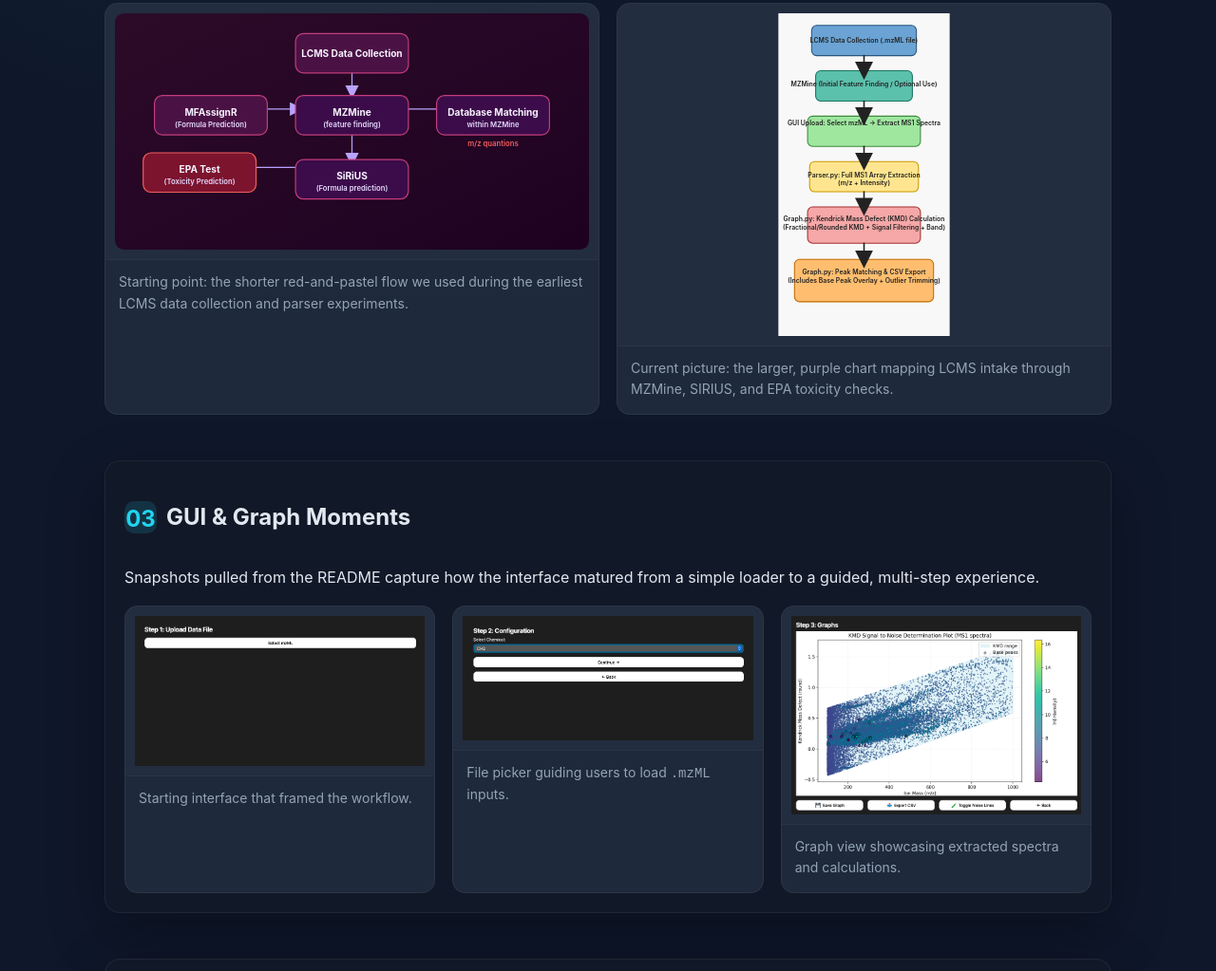
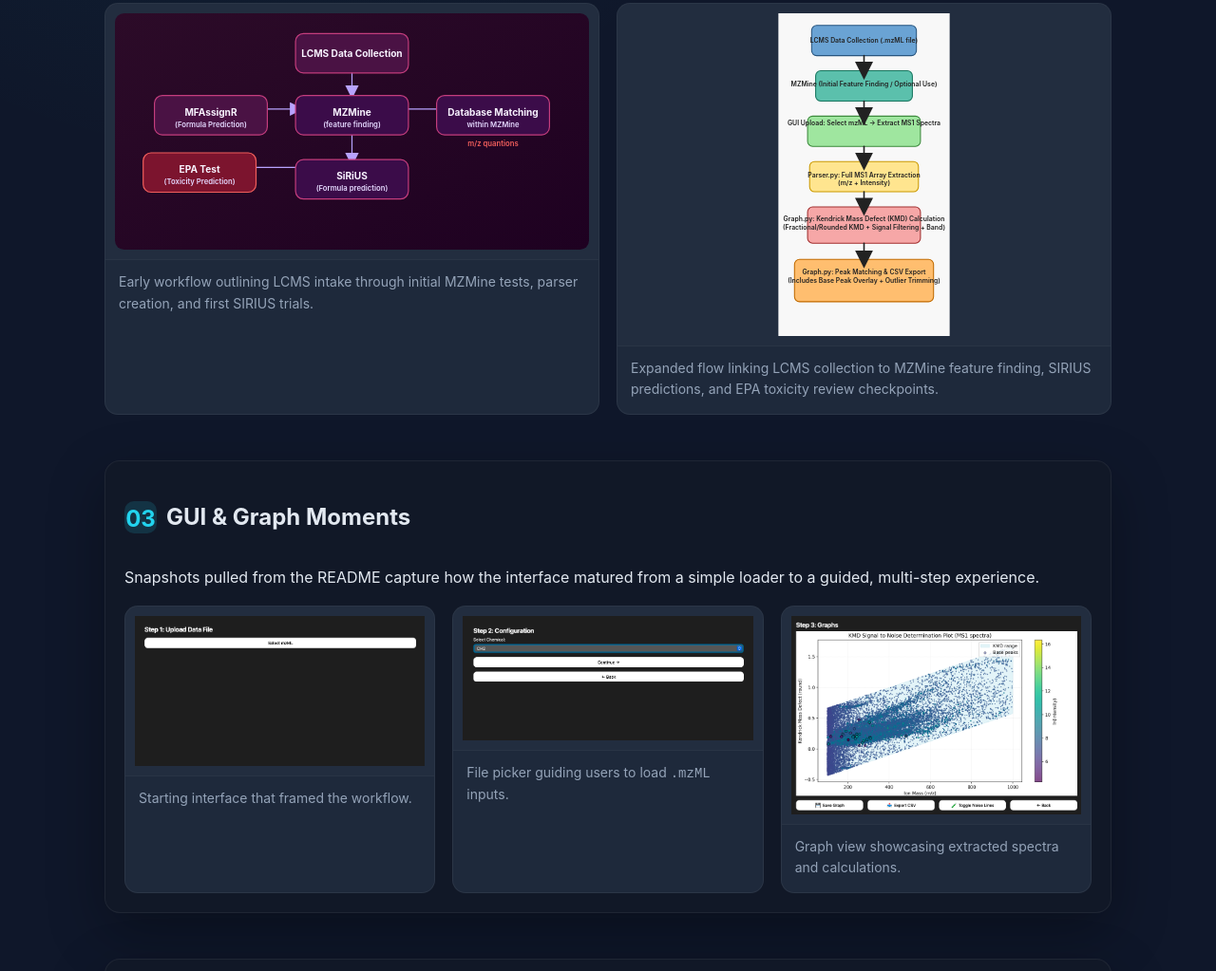
Before and after one commit to jayxvalle/PSLGang, a plain HTML site: page index.html in a window 1280 px wide. Shown: the part 1046-2069 px from the top of the page at 95% size. Drawn offline with Linux system fonts and the light colour scheme.

Commit message:
Improve flowchart captions

```diff
--- a/index.html
+++ b/index.html
@@ -69,11 +69,11 @@
       <div class="gallery">
         <figure>
           <img src="images/flowchart_early.svg" alt="Initial shorter red flowchart starting from LCMS data collection" />
-          <figcaption>Starting point: the shorter red-and-pastel flow we used during the earliest LCMS data collection and parser experiments.</figcaption>
+          <figcaption>Early workflow outlining LCMS intake through initial MZMine tests, parser creation, and first SIRIUS trials.</figcaption>
         </figure>
         <figure>
           <img src="images/flowchart_current.svg" alt="Current purple flowchart showing the LCMS, MZMine, SIRIUS, and EPA pipeline" />
-          <figcaption>Current picture: the larger, purple chart mapping LCMS intake through MZMine, SIRIUS, and EPA toxicity checks.</figcaption>
+          <figcaption>Expanded flow linking LCMS collection to MZMine feature finding, SIRIUS predictions, and EPA toxicity review checkpoints.</figcaption>
         </figure>
       </div>
     </section>
```
